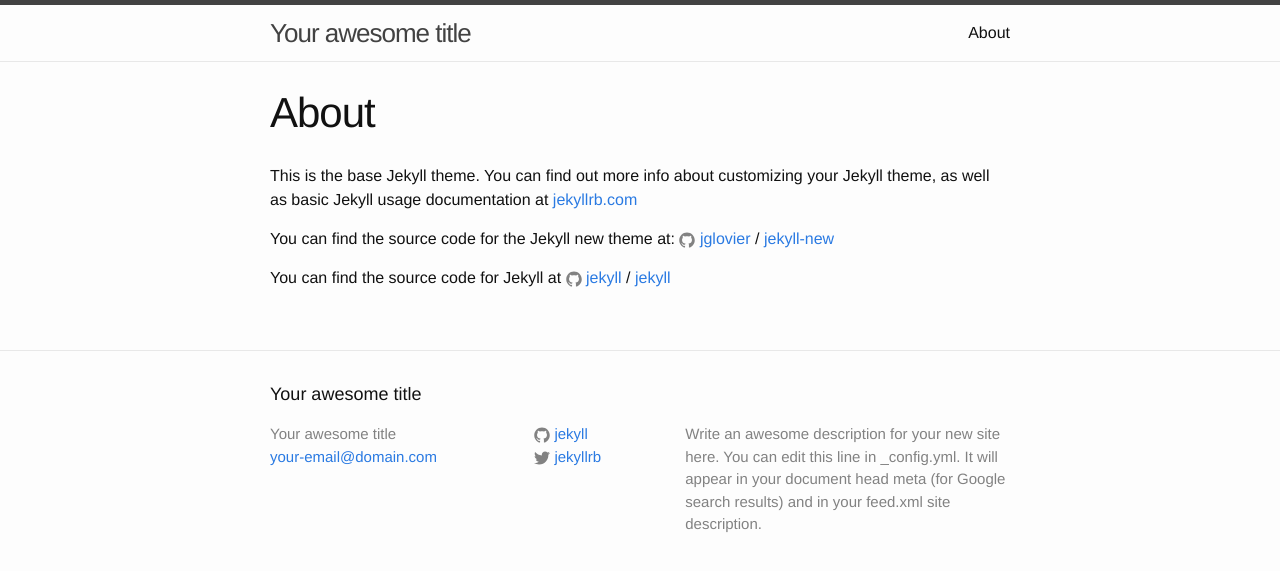
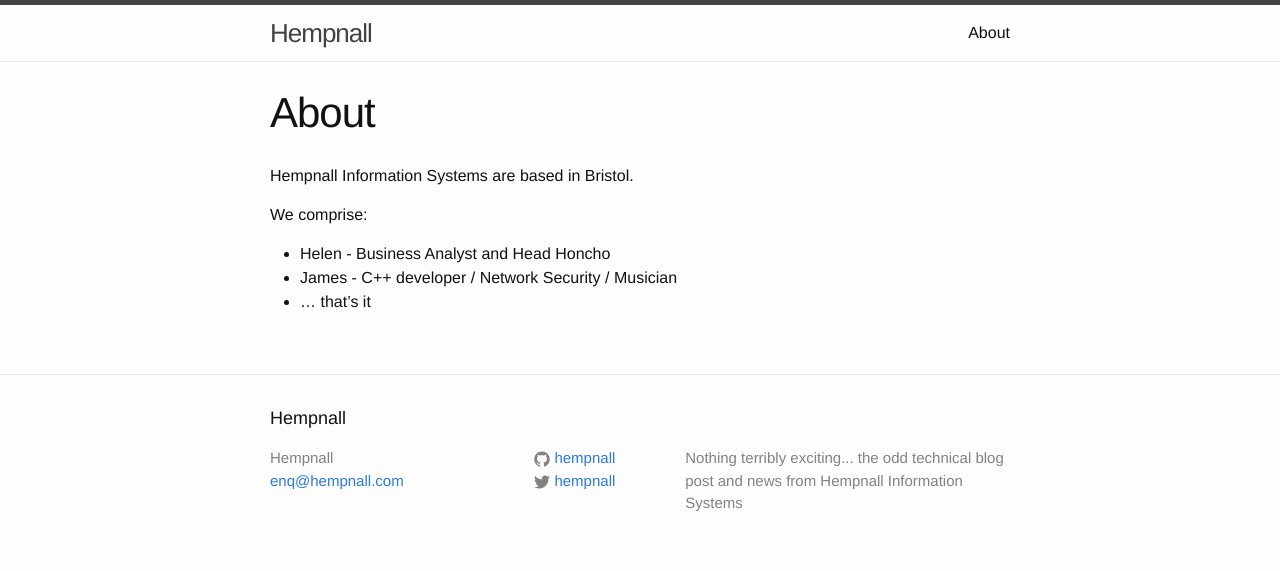
Before and after one commit to hempnall/hempnall.github.io, a Jekyll site: the page built from about.markdown, in a window 1280 px wide. Shown: the top 571 px of the page. Built offline with Jekyll 4.4.1, drawn with Linux system fonts in a browser that asks for light colours.

Commit message:
for safe keeping

```diff
--- a/_config.yml
+++ b/_config.yml
@@ -6,16 +6,14 @@
 # 'jekyll serve'. If you change this file, please restart the server process.
 
 # Site settings
-title: Your awesome title
-email: your-email@domain.com
+title: Hempnall
+email: enq@hempnall.com
 description: > # this means to ignore newlines until "baseurl:"
-  Write an awesome description for your new site here. You can edit this
-  line in _config.yml. It will appear in your document head meta (for
-  Google search results) and in your feed.xml site description.
+  Nothing terribly exciting... the odd technical blog post and news from Hempnall Information Systems
 baseurl: "" # the subpath of your site, e.g. /blog
-url: "http://yourdomain.com" # the base hostname & protocol for your site
-twitter_username: jekyllrb
-github_username:  jekyll
+url: "http://www.hempnall.com" # the base hostname & protocol for your site
+twitter_username: hempnall
+github_username:  hempnall
 
 # Build settings
 markdown: kramdown
--- /dev/null
+++ b/_layouts/markdown.html
@@ -0,0 +1,16 @@
+---
+layout: default
+---
+<article class="post" itemscope  itemtype="http://schema.org/BlogPosting">
+
+  <header class="post-header">
+    <h1 class="post-title" itemprop="name headline">{{ page.title }}</h1>
+
+  </header>
+
+  <div class="post-content" >
+    {{ content }}
+  </div>
+
+
+</article>
--- a/_layouts/page.html
+++ b/_layouts/page.html
@@ -1,14 +1,14 @@
 ---
 layout: default
 ---
-<article class="post">
+<article class="post" itemscope itemtype="http://schema.org/BlogPosting">
 
   <header class="post-header">
-    <h1 class="post-title">{{ page.title }}</h1>
+    <h1 class="post-title" itemprop="name headline">jggjhghj{{ page.title }}</h1>
   </header>
 
-  <div class="post-content">
-    {{ content }}
+  <div class="post-content" itemprop="articleBody">
+    {{ content   }}
   </div>
 
 </article>
--- a/_layouts/post.html
+++ b/_layouts/post.html
@@ -9,7 +9,7 @@ layout: default
   </header>
 
   <div class="post-content" itemprop="articleBody">
-    {{ content }}
+    {{ content   }}
   </div>
 
 </article>
--- /dev/null
+++ b/_plugins/markdown.rb
@@ -0,0 +1,23 @@
+=begin
+  Jekyll tag to include Markdown text from _includes directory preprocessing with Liquid.
+  Usage:
+    {% markdown <filename> %}
+  Dependency:
+    - kramdown
+=end
+module Jekyll
+  class MarkdownTag < Liquid::Tag
+    def initialize(tag_name, text, tokens)
+      super
+      @text = text.strip
+    end
+    require "kramdown"
+    def render(context)
+      tmpl = File.read File.join Dir.pwd, "_includes", @text
+      site = context.registers[:site]
+      tmpl = (Liquid::Template.parse tmpl).render site.site_payload
+      html = Kramdown::Document.new(tmpl).to_html
+    end
+  end
+end
+Liquid::Template.register_tag('markdown', Jekyll::MarkdownTag)
--- /dev/null
+++ b/about.markdown
@@ -0,0 +1,14 @@
+---
+layout: markdown
+title: About
+permalink: /about/
+---
+
+Hempnall Information Systems are based in Bristol.
+
+We comprise:
+
+
+* Helen - Business Analyst and Head Honcho
+* James - C++ developer / Network Security / Musician
+* ... that's it
--- a/about.md
+++ /dev/null
@@ -1,15 +0,0 @@
----
-layout: page
-title: About
-permalink: /about/
----
-
-This is the base Jekyll theme. You can find out more info about customizing your Jekyll theme, as well as basic Jekyll usage documentation at [jekyllrb.com](http://jekyllrb.com/)
-
-You can find the source code for the Jekyll new theme at:
-{% include icon-github.html username="jglovier" %} /
-[jekyll-new](https://github.com/jglovier/jekyll-new)
-
-You can find the source code for Jekyll at
-{% include icon-github.html username="jekyll" %} /
-[jekyll](https://github.com/jekyll/jekyll)
--- a/index.html
+++ b/index.html
@@ -20,4 +20,5 @@ layout: default
 
   <p class="rss-subscribe">subscribe <a href="{{ "/feed.xml" | prepend: site.baseurl }}">via RSS</a></p>
 
+
 </div>
```
Also changed, not shown: _posts/2016-05-05-welcome-to-jekyll.markdown (+15 -0 lines), cvs/james_cv.md (added, +13 -0 lines), 2 other files.
